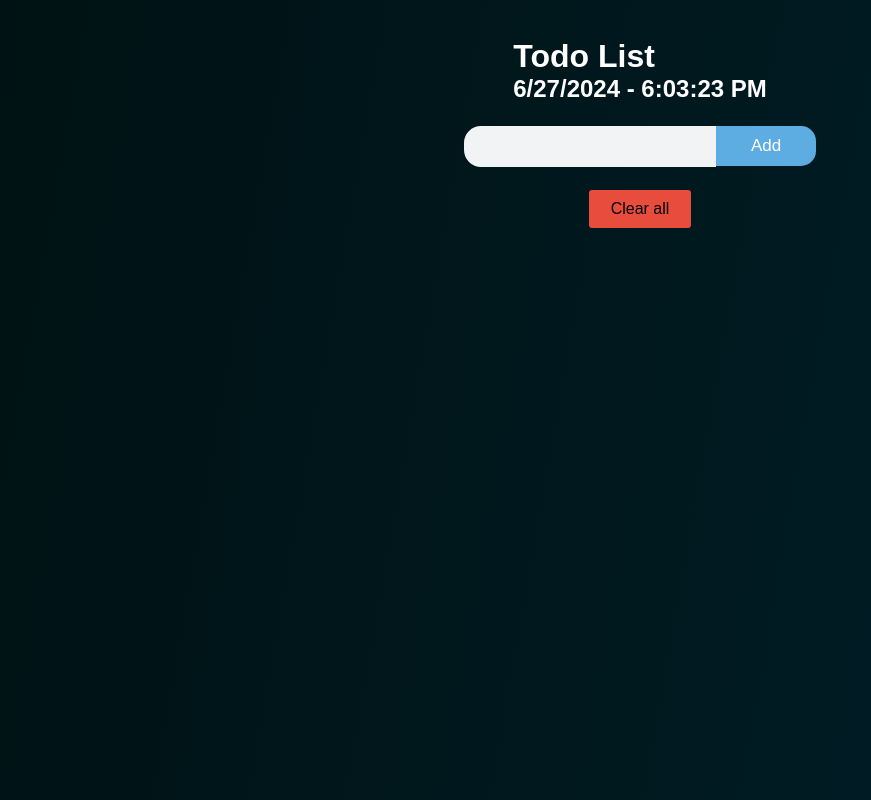
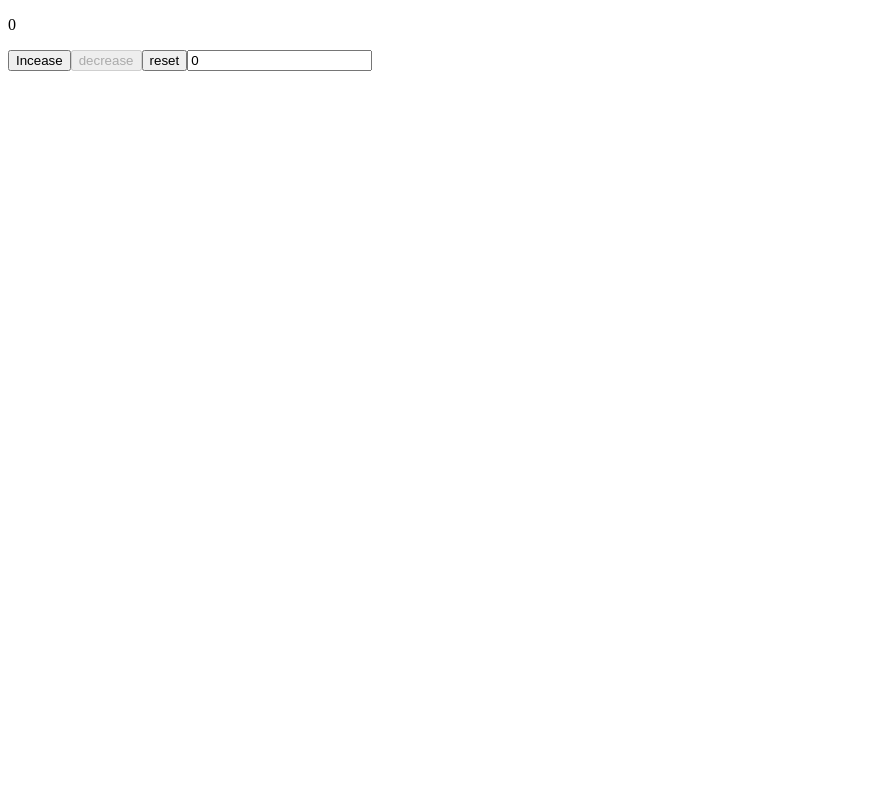
Before and after one commit to chowankumar/ReactQuestions, a React (Vite) app: page / in a window 1280 px wide. Shown: the whole page, without its empty margins (0-871 px from the left). Built offline with nearby package versions, Linux system fonts and the light colour scheme.

Commit message:
q22 done

```diff
--- a/src/App.jsx
+++ b/src/App.jsx
@@ -1,11 +1,11 @@
  import React from 'react'
 
-import { Todo } from './Projects/Todo/Todo'
+import Twentytwo from './Twentytwo'
 
  export const App = () => {
    return (
      <section>
-      <Todo/>
+      <Twentytwo/>
      </section>
    )
  }
--- a/src/Projects/Todo/Todo.jsx
+++ b/src/Projects/Todo/Todo.jsx
@@ -5,11 +5,17 @@ import { TodoForm } from "./TodoForm";
 import { TodoList } from "./TodoList";
 import { TodoDate } from "./TodoDate";
 
+const todoKey = "reactTodo"
 
 
 export const Todo = () => {
 
-    const [task,setTask] = useState([]);
+    const [task,setTask] = useState(()=>{
+        const rawTodos = localStorage.getItem(todoKey);
+        if(!rawTodos) return  [];
+
+        return JSON.parse(rawTodos);
+    });
 
     const handleFormSubmit = (inputValue) => {
         const { id, content, checked } = inputValue;
@@ -23,6 +29,7 @@ export const Todo = () => {
         setTask((prevTask) => [...prevTask, {id,content,checked}])
     };
 
+    localStorage.setItem(todoKey,JSON.stringify(task))
     //delete todo
     const handleDeleteTodo = (value) => {
 
@@ -38,7 +45,7 @@ export const Todo = () => {
 
          const updatedTask = task.map((currTask)=> {
           if(currTask.content === content){
-            return {...currTask, checked: !curTask.checked};
+            return {...currTask, checked: !currTask.checked};
           }else {
             return currTask
           }
--- /dev/null
+++ b/src/Twentytwo.jsx
@@ -0,0 +1,36 @@
+ import React, { useState } from 'react'
+
+ const Twentytwo = () => {
+
+    const[count,setCount]  = useState(0);
+    const[step,setStep] = useState(0);
+
+    const INC =()=>{
+
+       if(count >= 0 && count < 100){
+          setCount(count+step)
+       }
+
+    }
+    const DEC = ()=>{
+        if(count > 0 && count <= 100){
+         setCount(count-step);
+        }
+
+     }
+   return (
+     <div>
+        <p>{count}</p>
+        <button onClick={INC} disabled={count >= 100}>Incease</button>
+        <button onClick={DEC} disabled={count <= 0}>decrease</button>
+        <button onClick={()=> setCount(0)}>reset</button>
+        <input
+         type="Enter the value"
+         value={step}
+         onChange={(e)=>setStep(Number(e.target.value))}
+         />
+     </div>
+   )
+ }
+
+ export default Twentytwo
```
Also changed, not shown: ReactQuestions.txt.
